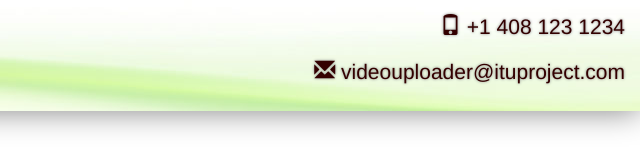
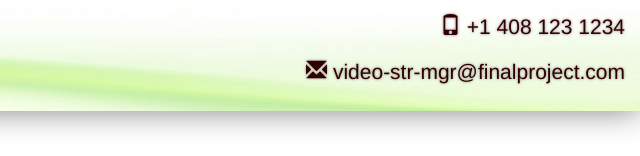
Before and after one commit to Shitalqa/video-str-mgr-appTemprory, a website: page public/index.html in a window 1280 px wide. Shown: the part 717-873 px from the top of the page, 640-1280 px from the left. Drawn offline with nearby package versions, Linux system fonts and the light colour scheme.

Commit message:
changes in index file

```diff
--- a/public/index.html
+++ b/public/index.html
@@ -68,7 +68,7 @@
 				    <h3> Contact Us </h3>
 				    <p><span class="glyphicon glyphicon-map-marker"></span> San Jose,CA</p>
 				    <p><span class="glyphicon glyphicon-phone"></span> +1 408 123 1234</p>
-				    <p><span class="glyphicon glyphicon-envelope"></span> videouploader@ituproject.com</p>
+				    <p><span class="glyphicon glyphicon-envelope"></span> video-str-mgr@finalproject.com</p>
 	     </div>
 
 </div>
```
